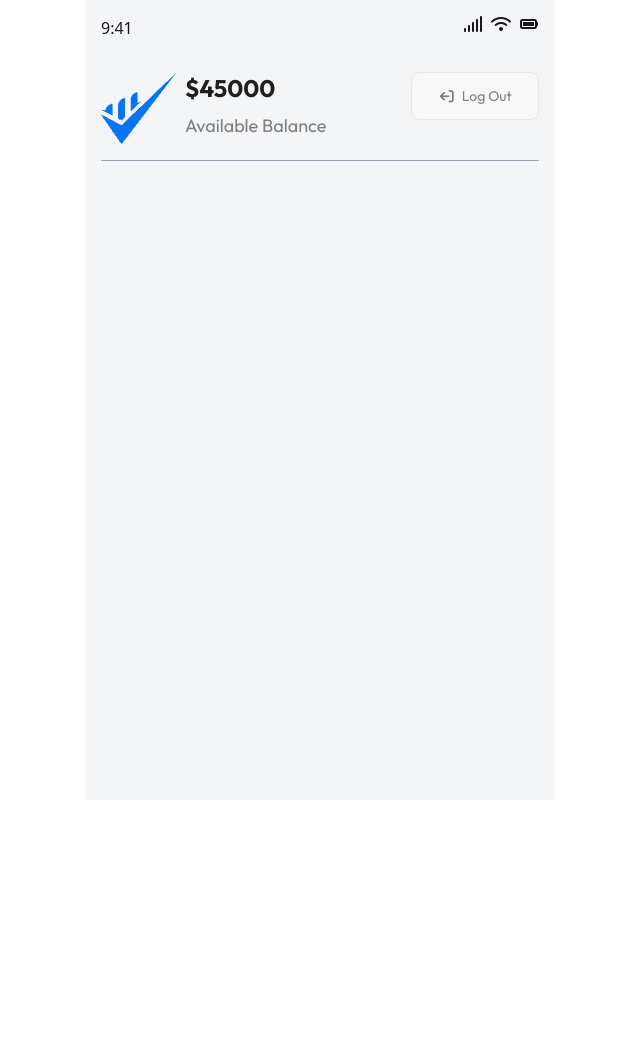
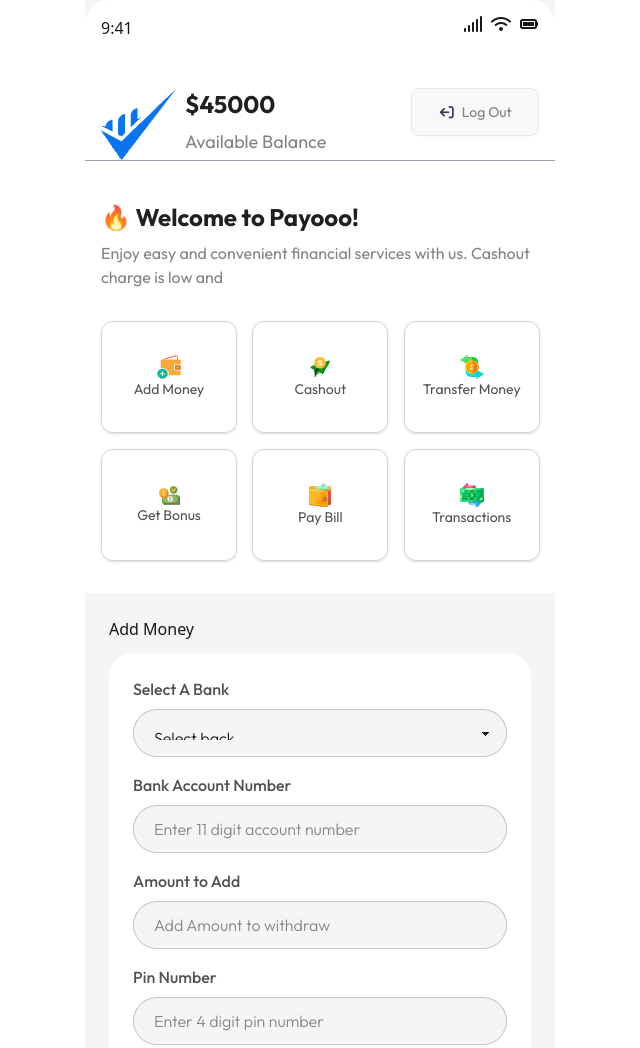
Before and after one commit to TUHIN27289/Payoo-MFS-Resources_, a plain HTML site: page home.html in a window 1280 px wide. Shown: the top 1048 px of the page, without its empty margins (320-960 px from the left). Before the commit the page ends 800 px from the top, so only its background shows below. Drawn offline with nearby package versions, Linux system fonts and the light colour scheme.

Commit message:
26-6 Design Home Page Layout - II

```diff
--- a/home.html
+++ b/home.html
@@ -5,9 +5,18 @@
     <meta name="viewport" content="width=device-width, initial-scale=1.0" />
     <title>Document</title>
     <!-- fontawesome cdnj -->
-     <link rel="stylesheet" href="https://cdnjs.cloudflare.com/ajax/libs/font-awesome/7.0.0/css/all.min.css" integrity="sha512-DxV+EoADOkOygM4IR9yXP8Sb2qwgidEmeqAEmDKIOfPRQZOWbXCzLC6vjbZyy0vPisbH2SyW27+ddLVCN+OMzQ==" crossorigin="anonymous" referrerpolicy="no-referrer" />
+    <link
+      rel="stylesheet"
+      href="https://cdnjs.cloudflare.com/ajax/libs/font-awesome/7.0.0/css/all.min.css"
+      integrity="sha512-DxV+EoADOkOygM4IR9yXP8Sb2qwgidEmeqAEmDKIOfPRQZOWbXCzLC6vjbZyy0vPisbH2SyW27+ddLVCN+OMzQ=="
+      crossorigin="anonymous"
+      referrerpolicy="no-referrer"
+    />
     <!-- fontawesome kit -->
-     <script src="https://kit.fontawesome.com/ff0fae7f13.js" crossorigin="anonymous"></script>
+    <script
+      src="https://kit.fontawesome.com/ff0fae7f13.js"
+      crossorigin="anonymous"
+    ></script>
     <!-- google fonts Outfit -->
     <link rel="preconnect" href="https://fonts.googleapis.com" />
     <link rel="preconnect" href="https://fonts.gstatic.com" crossorigin />
@@ -26,9 +35,10 @@
     <!-- Tailwind cdn -->
     <script src="https://cdn.jsdelivr.net/npm/@tailwindcss/browser@4"></script>
   </head>
-  <body class="bg-[#F4F5F7] h-[100vh] w-[470px] p-4 mx-auto  ">
+  <body class="bg-[#F4F5F7] h-[100vh] w-[470px] mx-auto">
+    <section class="bg-white rounded-3xl">
       <!-- header section -->
-    <section class="">
+      <section class="p-4">
         <div class="flex justify-between">
           <div class="">
             <p>9:41</p>
@@ -37,26 +47,113 @@
             <i class="fa-solid fa-signal"></i>
             <i class="fa-solid fa-wifi"></i>
             <i class="fa-solid fa-battery-full"></i>
-
           </div>
         </div>
       </section>
       <!-- banner section -->
       <section class="mt-8">
-        <div class="flex justify-between border-b-1 border-gray-400 pb-4">
+        <div class="flex justify-between border-b-1 border-gray-400">
           <div class="flex gap-x-2">
-                <div>
-                    <img class="" src="./assets/Group.png">
+            <div class="pl-4">
+              <img class="" src="./assets/Group.png" />
             </div>
             <div>
-                    <h1 class="outfit-font font-bold text-2xl text-[#080808E6] mb-2">$45000</h1>
-                    <p class="outfit-font font-normal text-lg text-[#08080880]">Available Balance</p>
+              <h1 class="outfit-font font-bold text-2xl text-[#080808E6] mb-2">
+                $45000
+              </h1>
+              <p class="outfit-font font-normal text-lg text-[#08080880]">
+                Available Balance
+              </p>
             </div>
           </div>
-            <div>
-                <button class="btn outfit-font font-normal text-sm text-[#08080880] w-32 h-12 rounded-lg"> <i class="fa-solid fa-arrow-right-from-bracket rotate-180"></i> Log Out</button>
+          <div class="pr-4">
+            <button
+              class="btn outfit-font font-normal text-sm text-[#08080880] w-32 h-12 rounded-lg"
+            >
+              <i
+                class="fa-solid fa-arrow-right-from-bracket rotate-180 text-gray-700"
+              ></i>
+              Log Out
+            </button>
           </div>
         </div>
+        <!-- tag line -->
+        <div class="mt-6 p-4">
+          <h1 class="outfit-font font-bold text-2xl text-[#080808E6]">
+            🔥 Welcome to Payooo!
+          </h1>
+          <p class="outfit-font font-normal text-base text-[#08080880] mt-2">
+            Enjoy easy and convenient financial services with us. Cashout charge
+            is low and
+          </p>
+        </div>
+        <div
+          class="grid grid-cols-3 outfit-font font-normal text-sm text-[#080808B3] gap-4 p-4"
+        >
+          <div
+            class="w-34 h-28 flex flex-col justify-center items-center border border-gray-300 shadow-sm rounded-xl"
+          >
+            <img src="./assets/wallet1.png" alt="" />
+            <p>Add Money</p>
+          </div>
+          <div
+            class="w-34 h-28 flex flex-col justify-center items-center border border-gray-300 shadow-sm rounded-xl"
+          >
+            <img src="./assets/send1.png" alt="" />
+            <p>Cashout</p>
+          </div>
+          <div
+            class="w-34 h-28 flex flex-col justify-center items-center border border-gray-300 shadow-sm rounded-xl"
+          >
+            <img src="./assets/money1.png" alt="" />
+            <p>Transfer Money</p>
+          </div>
+          <div
+            class="w-34 h-28 flex flex-col justify-center items-center border border-gray-300 shadow-sm rounded-xl"
+          >
+            <img src="./assets/bonus1.png" alt="" />
+            <p>Get Bonus</p>
+          </div>
+          <div
+            class="w-34 h-28 flex flex-col justify-center items-center border border-gray-300 shadow-sm rounded-xl"
+          >
+            <img src="./assets/purse1.png" alt="" />
+            <p>Pay Bill</p>
+          </div>
+          <div
+            class="w-34 h-28 flex flex-col justify-center items-center border border-gray-300 shadow-sm rounded-xl"
+          >
+            <img src="./assets/transaction1.png" alt="" />
+            <p>Transactions</p>
+          </div>
+        </div>
+        <!-- Add Money section -->
+        <div class="bg-[#F4F5F7] p-6 mt-4 ">
+          <h1 class="mb-3">Add Money</h1>
+          <form class="bg-white p-6 rounded-3xl">
+            <label for="" class="outfit-font text-base font-medium h-5 text-[#080808B3]">Select A Bank</label><br />
+            <select class="select outfit-font text-base font-light  bg-[#F4F5F7]  rounded-3xl pt-4 pb-4 pl-5 pr-5 mt-2 mb-4 h-12 w-full" >
+              <option disabled selected class="input outfit-font text-base font-light text-[#080808B3] bg-[#F4F5F7] rounded-3xl pt-4 pb-4 pl-5 pr-5 mt-2 mb-4 h-12 w-full">Select back</option>
+              <option class="input outfit-font text-base font-light  bg-[#F4F5F7] rounded-3xl pt-4 pb-4 pl-5 pr-5 mt-2 mb-4 h-12 w-full">AB bank</option>
+              <option class="input outfit-font text-base font-light  bg-[#F4F5F7] rounded-3xl pt-4 pb-4 pl-5 pr-5 mt-2 mb-4 h-12 w-full">Avi Bank</option>
+              <option class="input outfit-font text-base font-light  bg-[#F4F5F7] rounded-3xl pt-4 pb-4 pl-5 pr-5 mt-2 mb-4 h-12 w-full">1229 Bank</option>
+            </select><br>
+            <label for="" class="outfit-font text-base font-medium h-5 text-[#080808B3] ">Bank Account Number</label><br>
+            <input type="text" placeholder="Enter 11 digit account number" class="input outfit-font text-base font-light bg-[#F4F5F7] rounded-3xl pt-4 pb-4 pl-5 pr-5 mt-2 mb-4 h-12 w-full" /><br>
+            <label for="" class="outfit-font text-base font-medium h-5 text-[#080808B3]">Amount to Add</label><br>
+            <input type="text" placeholder="Add Amount to withdraw" class="input outfit-font text-base font-light bg-[#F4F5F7] rounded-3xl pt-4 pb-4 pl-5 pr-5 mt-2 mb-4 h-12 w-full" /><br>
+            <label for="" class="outfit-font text-base font-medium h-5 text-[#080808B3]">Pin Number</label><br>
+            <input type="text" placeholder="Enter 4 digit pin number" class="input outfit-font text-base font-light bg-[#F4F5F7] rounded-3xl pt-4 pb-4 pl-5 pr-5 mt-2 mb-4 h-12 w-full" /><br>
+            <button id="loginBtn" class="btn outfit-font text-xl font-semibold w-full rounded-3xl bg-[#0874F2] text-white h-12">
+        Add Money
+      </button>
+
+          </form>
+        </div>
+      </section>
+    </section>
+    <section>
+
     </section>
 
     <script src="script.js"></script>
```
Also changed, not shown: index.html (+2 -2 lines). Lines whose indentation alone changed are shown as unchanged.
